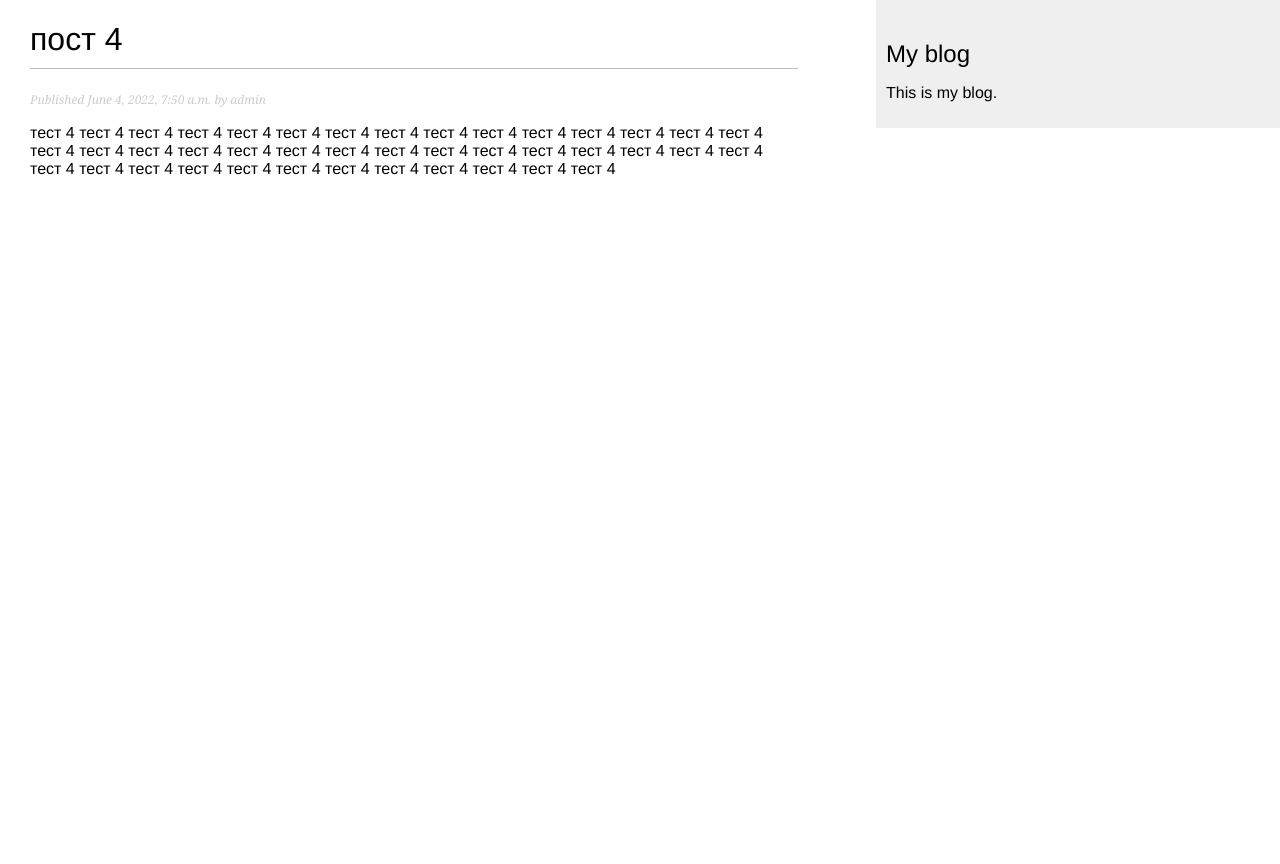
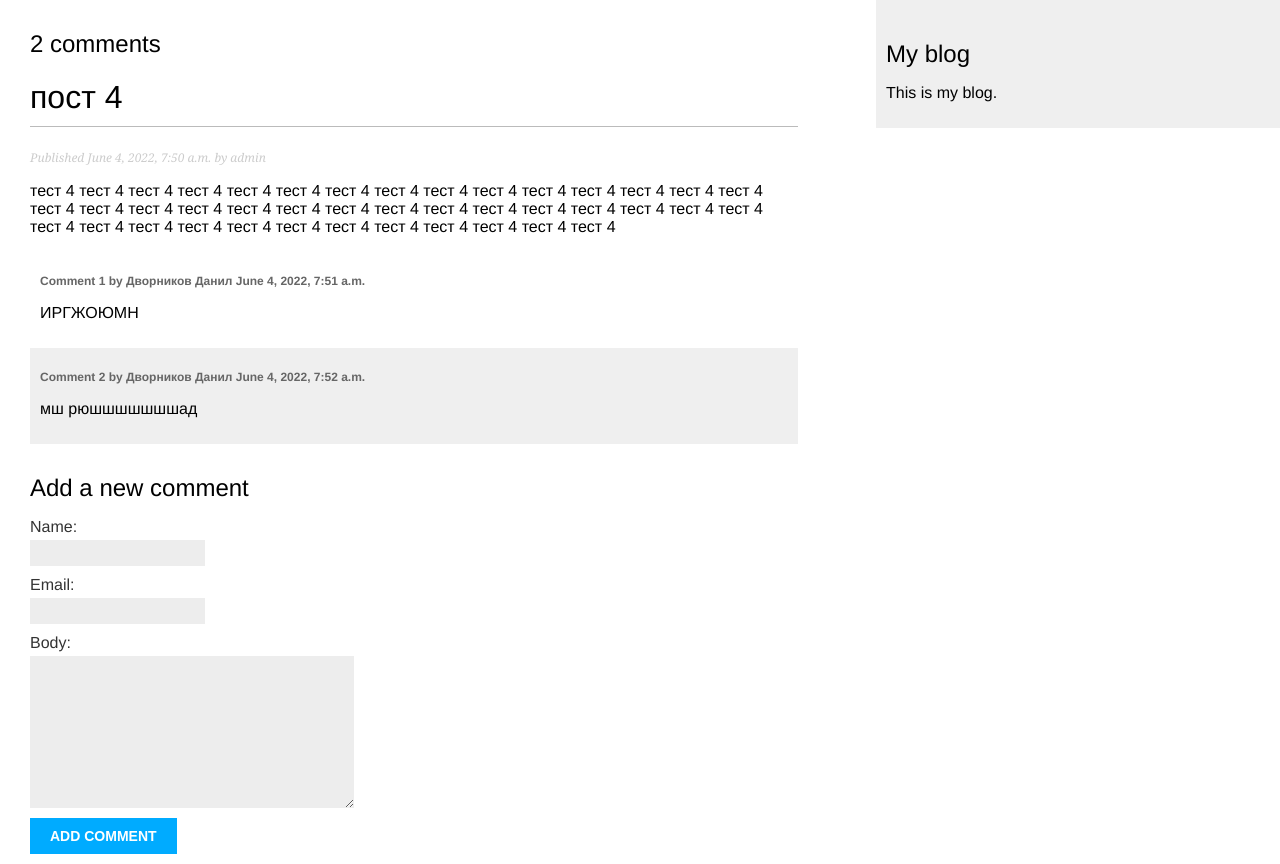
Before and after one commit to maya1209/praktika, a Django app: page /blog/4/ in a window 1280 px wide. Before the commit the page ends 175 px from the top, so only its background shows below. Run offline with Django 4.2, Linux system fonts and the light colour scheme; data comes from the database, SQL or seed files in the repository; both versions use the stored data as it was after the commit.

Commit message:
коментарии

```diff
--- /dev/null
+++ b/mysite/blog/forms.py
@@ -0,0 +1,7 @@
+from django import forms
+from .models import Comment
+
+class CommentForm(forms.ModelForm):
+    class Meta:
+        model = Comment
+        fields = ['name', 'email', 'body']
--- a/mysite/blog/models.py
+++ b/mysite/blog/models.py
@@ -39,3 +39,18 @@ class Post(models.Model):
 
     def __str__(self):
         return self.title
+class Comment(models.Model):
+    post = models.ForeignKey(Post, on_delete=models.CASCADE, related_name='comments')
+    name = models.CharField(max_length=80)
+    email = models.EmailField()
+    body = models.TextField()
+    created = models.DateTimeField(auto_now_add=True)
+    updated = models.DateTimeField(auto_now=True)
+    active = models.BooleanField(default=True)
+    class Meta:
+        ordering = ['created']
+        indexes = [
+            models.Index(fields=['created']),
+    ]
+    def __str__(self):
+        return f'Comment by {self.name} on {self.post}'
--- /dev/null
+++ b/mysite/blog/my_env/pyvenv.cfg
@@ -0,0 +1,3 @@
+home = C:\Program Files\Python310
+include-system-site-packages = false
+version = 3.10.1
--- /dev/null
+++ b/mysite/blog/templates/blog/post/comment_form.html
@@ -0,0 +1,6 @@
+<h2>Add a new comment</h2>
+<form action="{% url "blog:post_comment" post.id %}" method="post">
+ {{ form.as_p }}
+ {% csrf_token %}
+ <p><input type="submit" value="Add comment"></p>
+</form>
--- a/mysite/blog/templates/blog/post/detail.html
+++ b/mysite/blog/templates/blog/post/detail.html
@@ -3,9 +3,31 @@
 {% block title %}{{ post.title }}{% endblock %}
 
 {% block content %}
+  {% with comments.count as total_comments %}
+	<h2>{{ total_comments }} comment{{ total_comments|pluralize }}</h2>
+  {% endwith %}
+
   <h1>{{ post.title }}</h1>
   <p class="date">
     Published {{ post.publish }} by {{ post.author }}
   </p>
   {{ post.body|linebreaks }}
+
+{% for comment in comments %}
+  <div class="comment">
+    <p class="info">
+	  Comment {{ forloop.counter }} by {{ comment.name }}
+      {{ comment.created }}
+    </p>
+    {{ comment.body|linebreaks }}
+  </div>
+{% empty %}
+  <p>There are no comments yet.</p>
+{% endfor %}
+<h2>Add a new comment</h2>
+	<form action="{% url "blog:post_comment" post.id %}" method="post">
+	  {{ form.as_p }}
+	  {% csrf_token %}
+	  <p><input type="submit" value="Add comment"></p>
+	</form>
 {% endblock %}
--- a/mysite/blog/urls.py
+++ b/mysite/blog/urls.py
@@ -7,4 +7,5 @@ urlpatterns = [
     # post views
     path('', views.post_list, name='post_list'),
     path('<int:id>/', views.post_detail, name='post_detail'),
+    path('<int:post_id>/comment/', views.post_comment, name='post_comment'),
 ]
--- a/mysite/blog/views.py
+++ b/mysite/blog/views.py
@@ -1,5 +1,7 @@
 from django.shortcuts import render, get_object_or_404
 from .models import Post
+from .forms import CommentForm
+from django.views.decorators.http import require_POST
 
 
 def post_list(request):
@@ -10,9 +12,19 @@ def post_list(request):
 
 
 def post_detail(request, id):
-    post = get_object_or_404(Post,
-                             id=id,
-                             status=Post.Status.PUBLISHED)
-    return render(request,
-                  'blog/post/detail.html',
-                  {'post': post})
+    post = get_object_or_404(Post, id=id, status=Post.Status.PUBLISHED)
+    comments = post.comments.filter(active=True)
+    form = CommentForm()
+    return render(request, 'blog/post/detail.html', {'post': post, 'comments': comments,
+'form': form})
+@require_POST
+def post_comment(request, post_id):
+    post = get_object_or_404(Post, id=post_id, status=Post.Status.PUBLISHED)
+    comment = None
+    form = CommentForm(data=request.POST)
+    if form.is_valid():
+        comment = form.save(commit=False)
+        comment.post = post
+        comment.save()
+    return render(request, 'blog/post/comment.html', {'post': post, 'form': form,
+'comment': comment})
```
Also changed, not shown: mysite/blog/admin.py (+6 -1 lines), mysite/blog/templates/blog/post/comment.html (added, +15 -0 lines), mysite/blog/migrations/0002_comment_comment_blog_commen_created_0e6ed4_idx.py (added), mysite/db.sqlite3, 9 other files.
